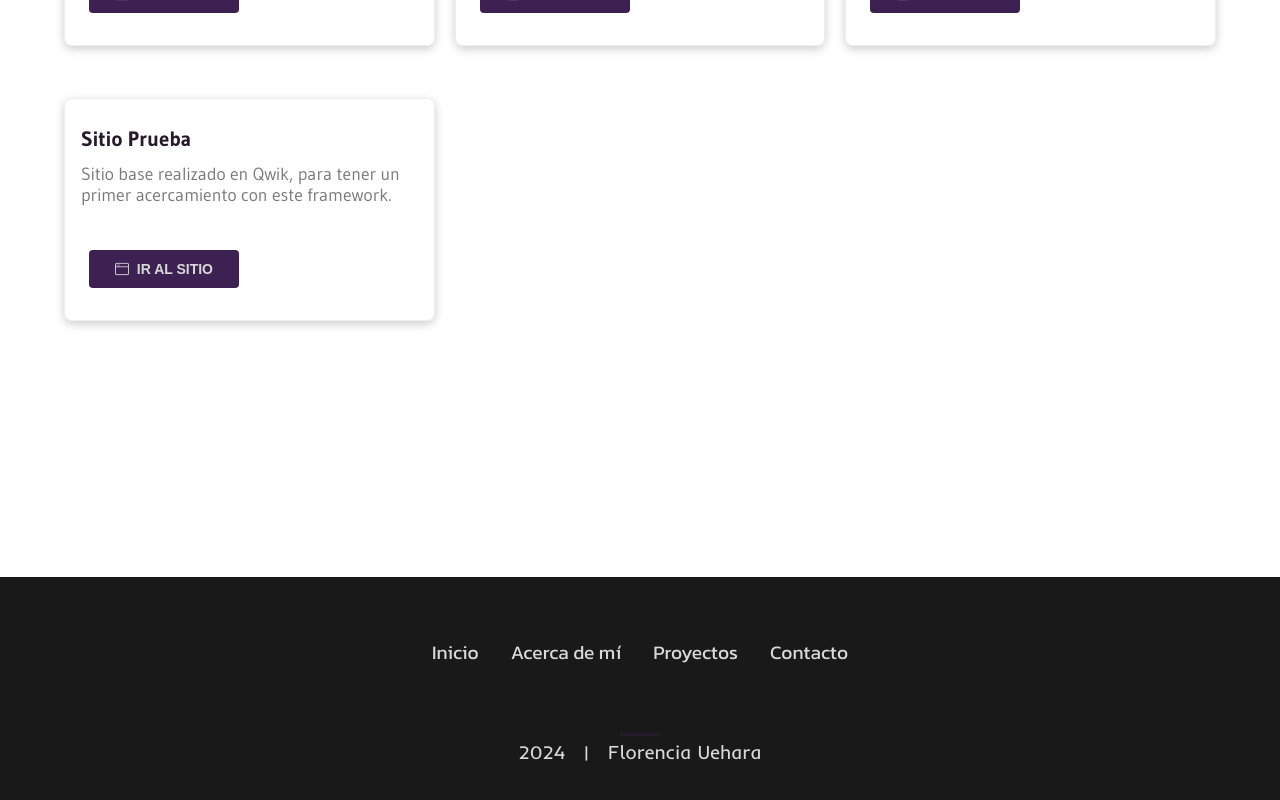
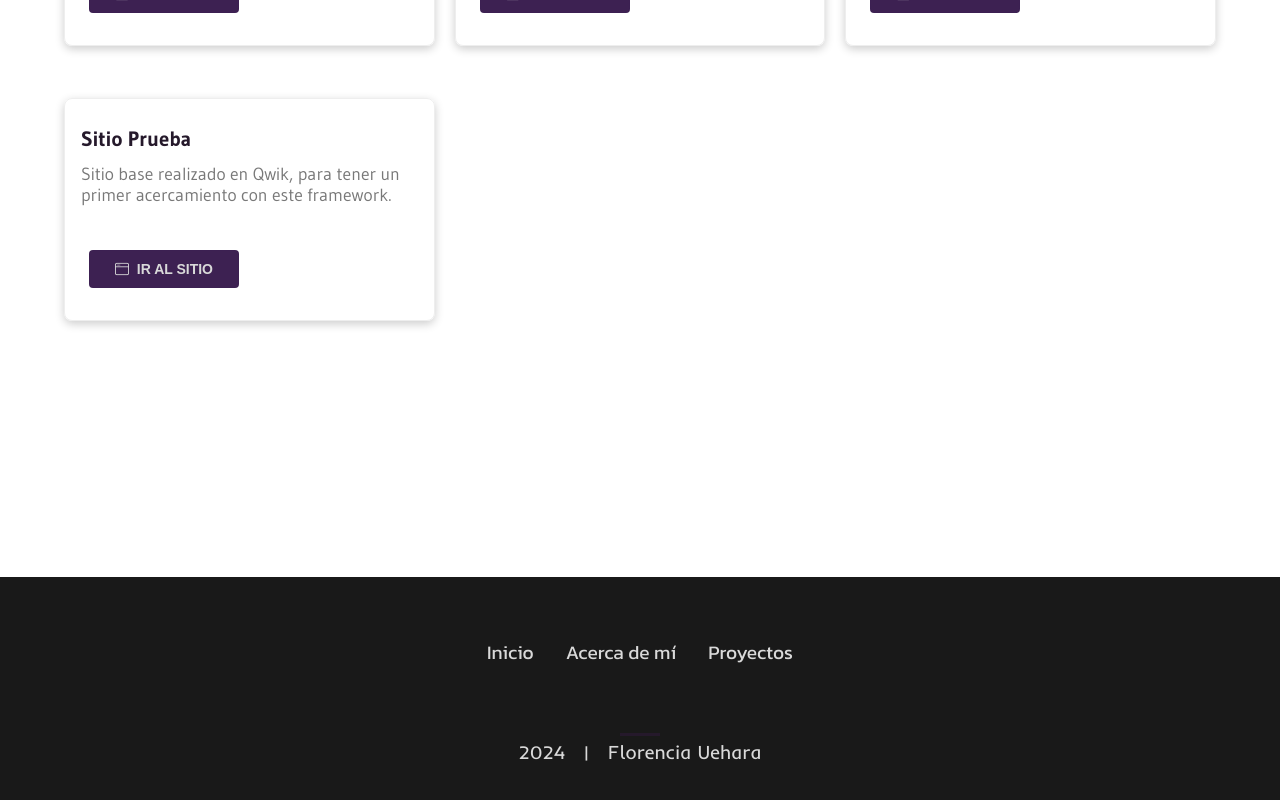
Before and after one commit to Flop16/dev, a React (Create React App) app: page / in a window 1280 px wide. Shown: the part 2848-3648 px from the top of the page. Built offline with nearby package versions, Linux system fonts and the light colour scheme.

Commit message:
footer corregido

```diff
--- a/src/components/Footer.js
+++ b/src/components/Footer.js
@@ -15,9 +15,6 @@ const Footer = () => {
                     <li className='nav-item'>
                         <a href='#projects'>Proyectos</a>
                     </li>
-                    <li className='nav-item'>
-                        <a href='#contact'>Contacto</a>
-                    </li>
                 </ul>
                 <div className='bottom'>
                     <span className='line'></span>
```
